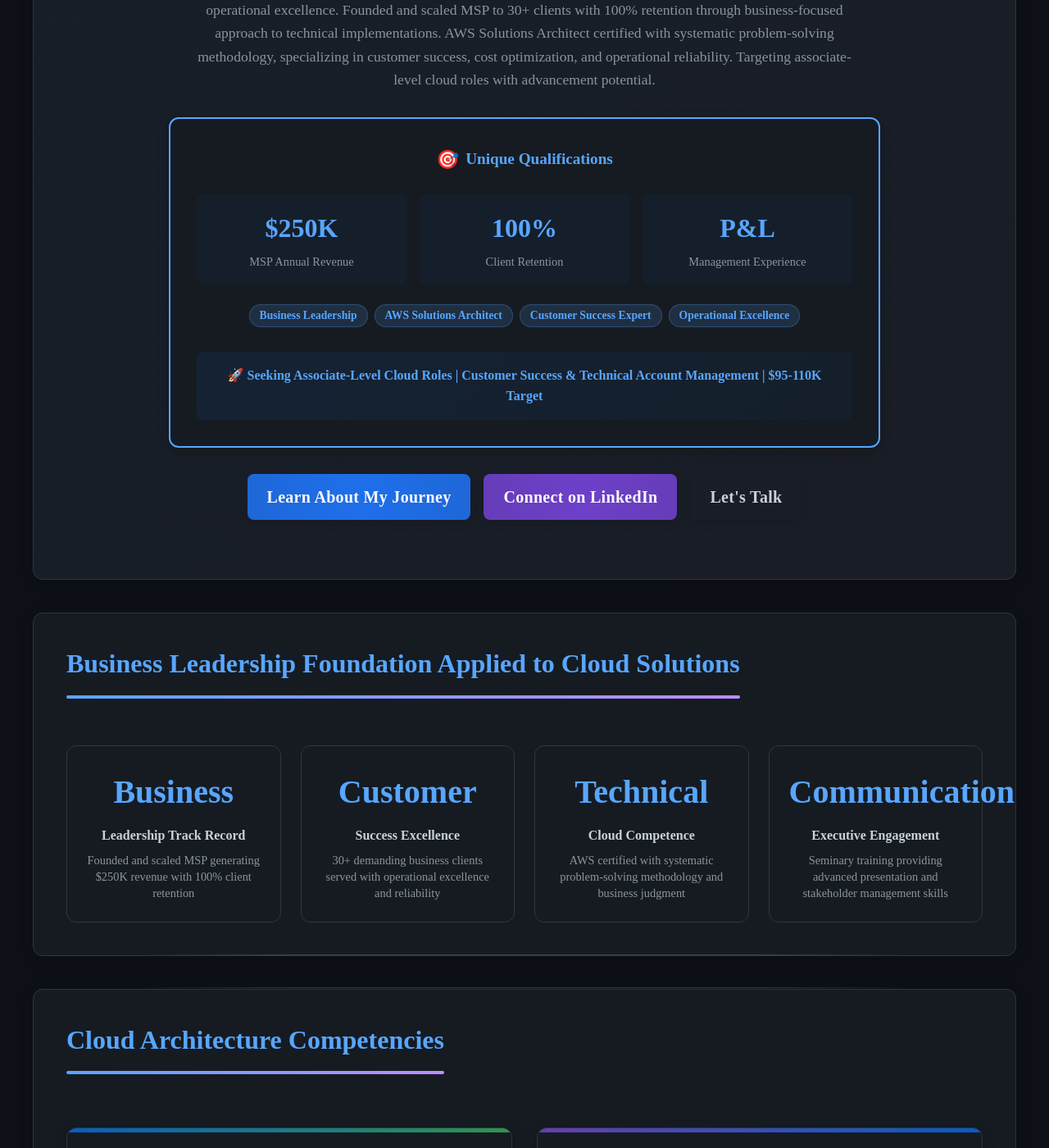
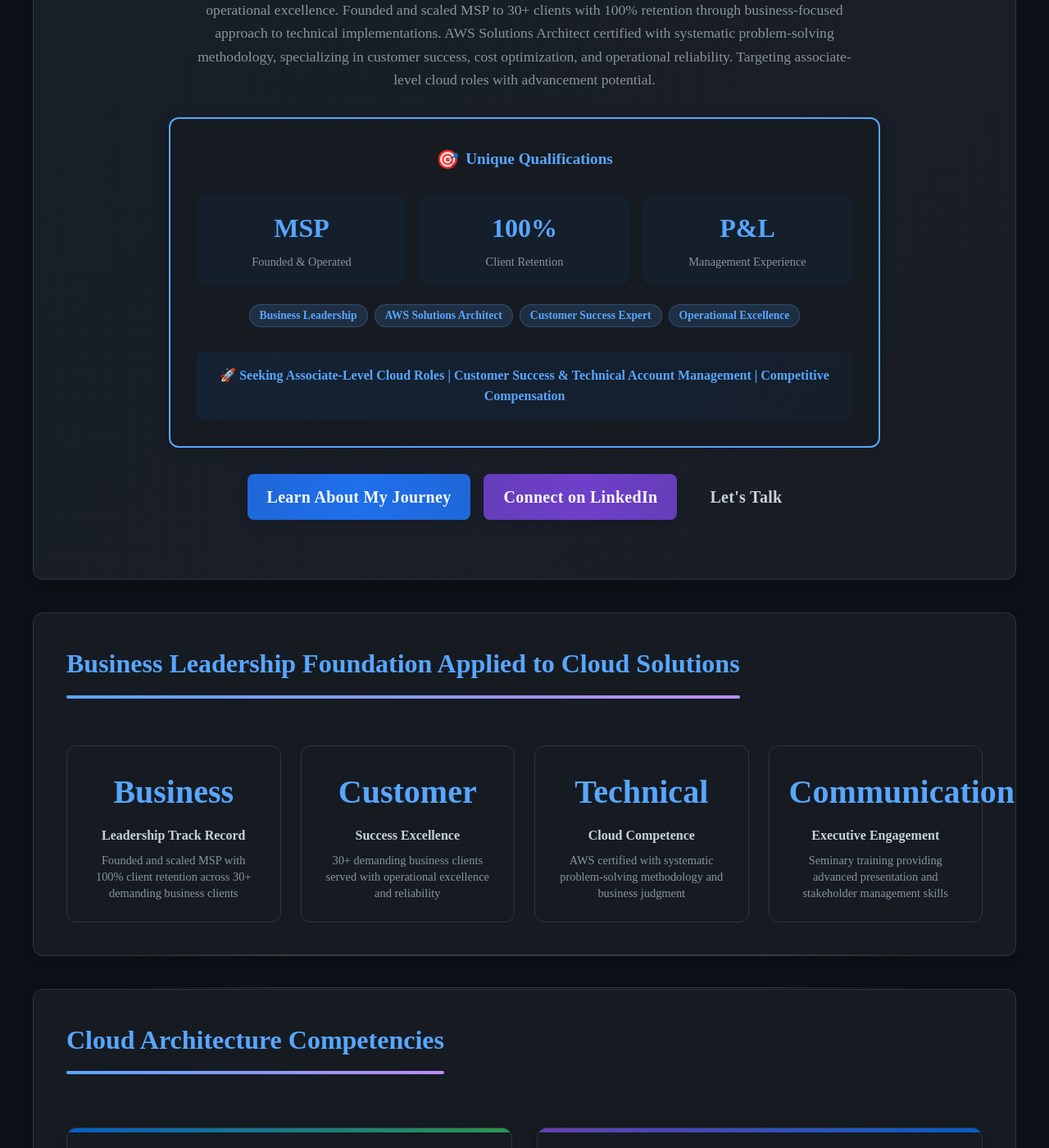
Before and after one commit to joshuamichaelhall/joshuamichaelhall.github.io, a Jekyll site: the page built from index.markdown, in a window 1280 px wide and 1400 px high, scrolled down 742 px. Shown: the whole window at 82% size. Built offline with Jekyll 4.4.1, drawn with Linux system fonts in a browser that asks for light colours; nearby versions of some CDN libraries.

Commit message:
Remove financial targets from public website content
- Replace revenue figures with business achievement focus
- Remove specific salary targets from availability notice
- Update metrics to emphasize client retention and business leadership
- Maintain professional credibility while preserving privacy

🤖 Generated with [Claude Code](https://claude.ai/code)

Co-Authored-By: Claude <noreply@anthropic.com>

```diff
--- a/index.markdown
+++ b/index.markdown
@@ -17,8 +17,8 @@ layout: default
           <h4><span class="cert-icon">🎯</span> Unique Qualifications</h4>
           <div class="cert-stats">
             <div class="cert-stat">
-              <span class="cert-number">$250K</span>
-              <span class="cert-label">MSP Annual Revenue</span>
+              <span class="cert-number">MSP</span>
+              <span class="cert-label">Founded & Operated</span>
             </div>
             <div class="cert-stat">
               <span class="cert-number">100%</span>
@@ -36,7 +36,7 @@ layout: default
             <span class="cert-badge">Operational Excellence</span>
           </div>
           <div class="availability-notice">
-            <strong>🚀 Seeking Associate-Level Cloud Roles | Customer Success & Technical Account Management | $95-110K Target</strong>
+            <strong>🚀 Seeking Associate-Level Cloud Roles | Customer Success & Technical Account Management | Competitive Compensation</strong>
           </div>
         </div>
         <div class="hero-links">
@@ -55,7 +55,7 @@ layout: default
     <div class="metric-card">
       <div class="metric-value">Business</div>
       <div class="metric-label">Leadership Track Record</div>
-      <div class="metric-detail">Founded and scaled MSP generating $250K revenue with 100% client retention</div>
+      <div class="metric-detail">Founded and scaled MSP with 100% client retention across 30+ demanding business clients</div>
     </div>
     <div class="metric-card">
       <div class="metric-value">Customer</div>
```
Also changed, not shown: pages/about.md (+2 -2 lines).
